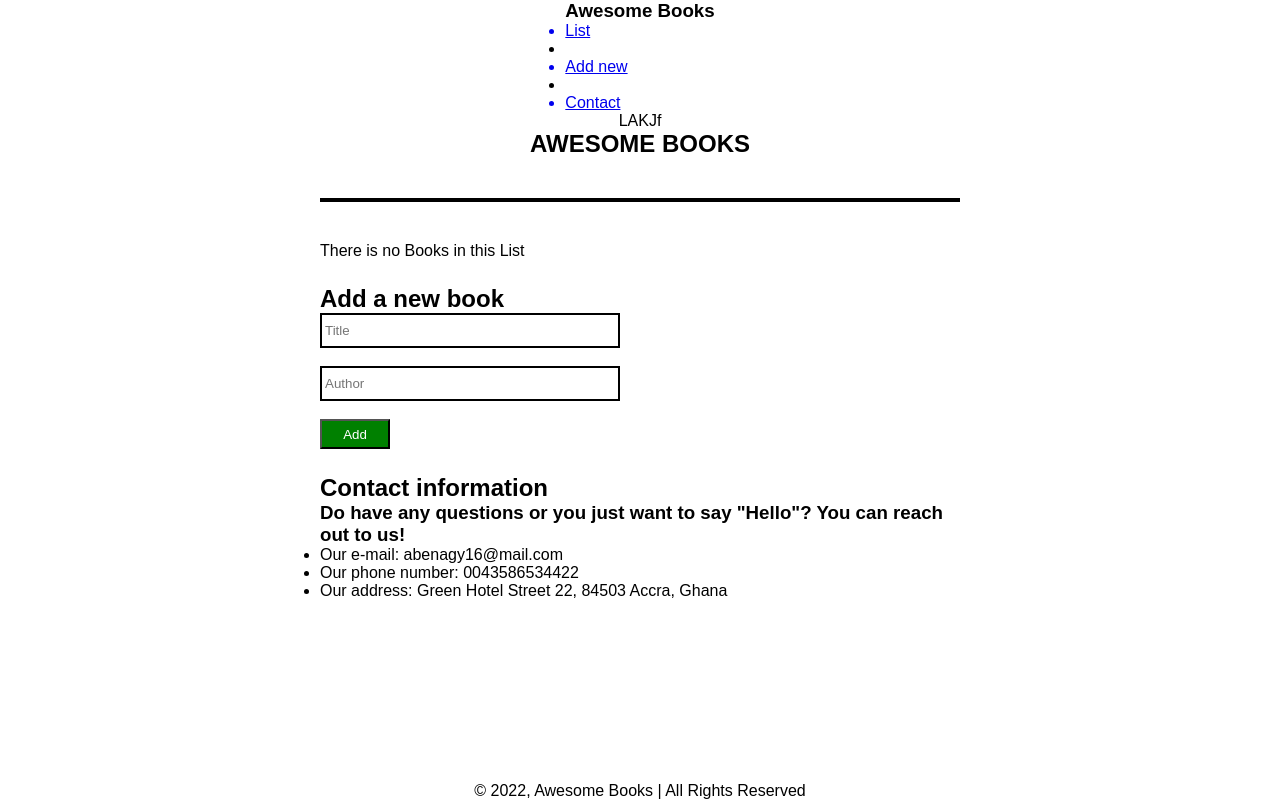
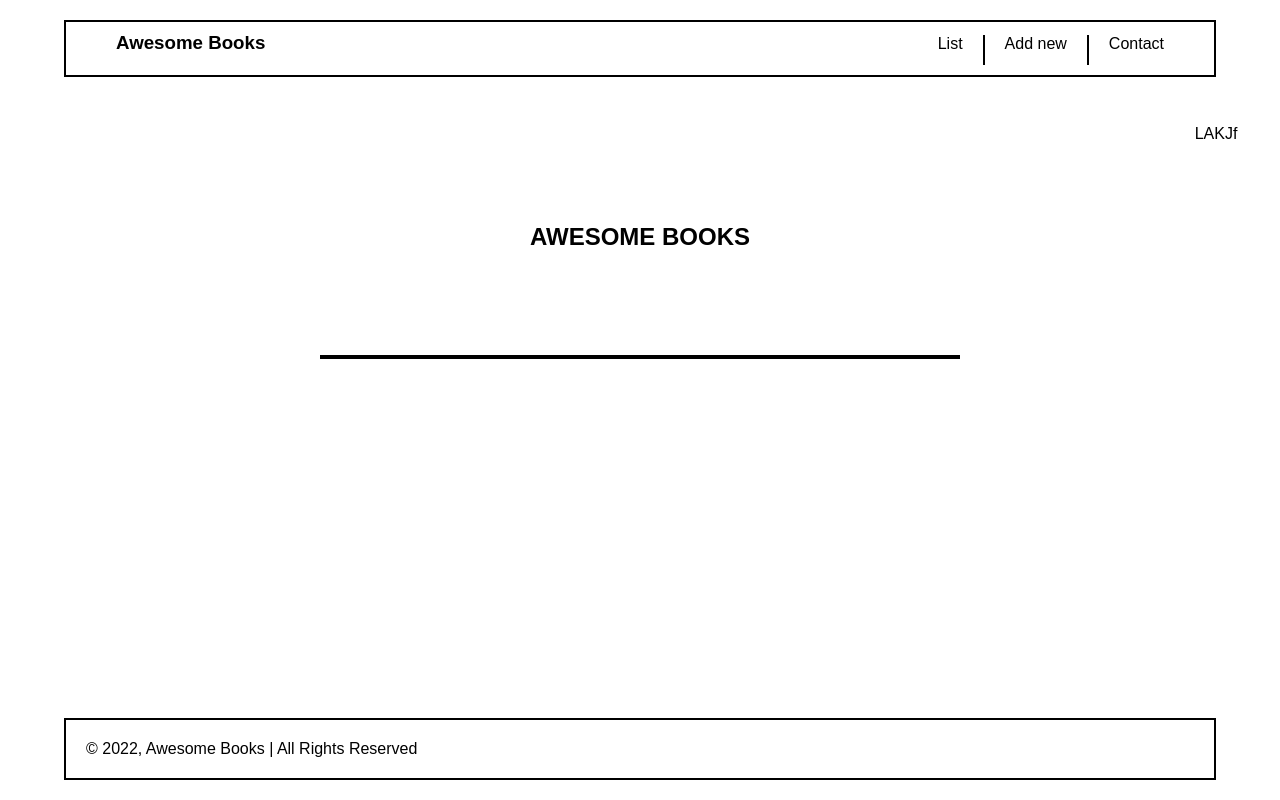
Before and after one commit to abenaTenkorang/Awesome-Books, a website: page index.html in a window 1280 px wide. Drawn offline with Linux system fonts and the light colour scheme.

Commit message:
Styled  Books-Container

```diff
--- a/style.css
+++ b/style.css
@@ -15,12 +15,54 @@ body {
   max-height: 100vh;
 }
 
+.nav-bg {
+  display: flex;
+  align-items: baseline;
+  justify-content: space-between;
+  width: 90%;
+  padding: 10px 50px;
+  border: 2px solid;
+  margin-top: 20px;
+}
+
+.nav-list ul {
+  list-style-type: none;
+  display: flex;
+  gap: 20px;
+}
+
+.date-time {
+  margin: 3rem 0 0 72rem;
+}
+
+.line {
+  border-right: 2px solid;
+  height: 30px;
+}
+
+.nav-list ul a {
+  text-decoration: none;
+  color: black;
+}
+
+.nav-list ul a:hover {
+  color: slateblue;
+}
+
+
+
 .Books-Container {
   display: flex;
   flex-direction: column;
   gap: 25px;
   width: 50%;
   height: 100%;
+  margin-top: 5rem;
+}
+
+.contact,
+.new-book {
+  display: none;
 }
 
 #Author,
@@ -34,7 +76,7 @@ body {
 #add-Button {
   width: 70px;
   height: 30px;
-  background-color: green;
+  background-color: slateblue;
   color: white;
   align-self: flex-end;
 }
@@ -55,8 +97,11 @@ body {
   gap: 40px;
 }
 
-.awesome-books h2 {
+.awesome-books h2,
+.new-book h2,
+.contact h2 {
   text-align: center;
+  margin-bottom: 4rem;
 }
 
 .title-author {
@@ -71,3 +116,26 @@ body {
 .title-author:nth-child(even) {
   background-color: white;
 }
+
+.new-book,
+.contact {
+  align-self: center;
+}
+
+.contact ul {
+margin-top: 1rem;
+}
+
+.emptymsg {
+  display: none;
+  margin-left: 65vh;
+}
+
+footer {
+  position: fixed;
+  bottom: 0;
+  width: 90vw;
+  border: 2px solid;
+  padding: 20px 0 20px 20px;
+  margin-bottom: 20px;
+}
```
